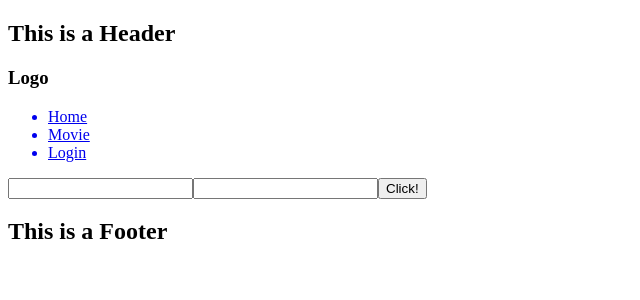
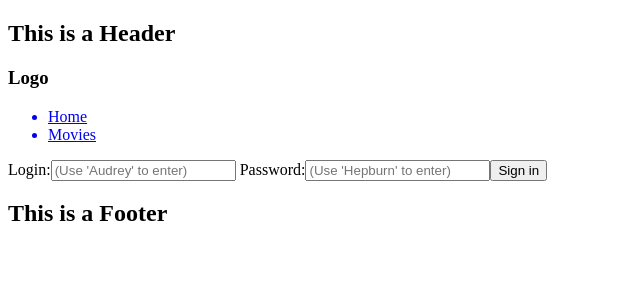
Before and after one commit to ItsMarcosC/AudreyHepburn, a React (Create React App) app: page /movies#/login in a window 1280 px wide. Shown: the top 300 px of the page, without its empty margins (0-640 px from the left). Built offline with nearby package versions, Linux system fonts and the light colour scheme.

Commit message:
Login Page Completed/ No CSS

```diff
--- a/src/App.js
+++ b/src/App.js
@@ -5,18 +5,19 @@ import './style/App.css';
 
 // Import Components and Pages
 import Home from './pages/Home'
-import Movie from './pages/Movie';
+import Movies from './pages/Movies';
 import Login from './pages/Login';
 import NotFound from './pages/404';
 import Nav from './components/Nav'
 import Header from './components/Header';
 import Footer from './components/Footer';
 
-
-
 function App() {
-  const [profileInfo, setProfileInfo] = useState([]);
   const [isLogged, toggleLogged] = useState(false);
+  const [loginInfo] = useState({
+    login: 'Audrey',
+    password: 'Hepburn',
+  });
 
   return (
     <>
@@ -25,15 +26,21 @@ function App() {
       <Switch>
         <Route path="/login" component={ () =>
           <Login
-            key={isLogged}
-            profileInfo={profileInfo}
-            setProfileInfo={setProfileInfo}
+            loginInfo={loginInfo}
             isLogged={isLogged}
             toggleLogged={toggleLogged}
           />}
         />
-        <Route path="/movie" component={Movie}/>
-        <Route exact path="/" component={Home}/>
+        <Route path="/movies" component={ () =>
+          <Movies
+            isLogged={isLogged}
+          />}
+        />
+        <Route exact path="/" component={ () =>
+          <Home
+            isLogged={isLogged}
+          />}
+        />
         <Route path="*" component={NotFound}/>
       </Switch>
       <Footer />
--- a/src/components/Form.jsx
+++ /dev/null
@@ -1,33 +0,0 @@
-import React, { useState } from 'react';
-
-const Form = ({profileInfo, setProfileInfo}) => {
-  const [info, setInfo] = useState({ name:'', password:'' });
-
-  const onChangeHandle = ({target}) => {
-    const {name, value} = target;
-    setInfo({
-        ...info,
-        [name]: value
-    })
-  }
-
-  const submitTodoHandler = (e) => {
-    e.preventDefault();
-    setProfileInfo([
-      ...profileInfo,
-      {name: info.name, password: info.password}
-    ]);
-    setInfo("");
-  };
- return (
-    <form>
-      <input type="text" className="todo-input" onChange={onChangeHandle} value={info.name} name="name"/>
-      <input type="text" className="todo-input" onChange={onChangeHandle} value={info.password} name="password" />
-      <button className="todo-button" type="submit" onClick={submitTodoHandler}>
-        Click!
-      </button>
-    </form>
-  );
-}
-
-export default Form;
--- /dev/null
+++ b/src/components/InvalidLogin.jsx
@@ -0,0 +1,10 @@
+function InvalidLogin() {
+  return (
+    <div>
+      <h2>Invalid Login and/or Password</h2>
+      <h3>(This a mocked login, use "Audrey" as Login and "Hepburn" as Password to gain access)</h3>
+    </div>
+  );
+}
+
+export default InvalidLogin;
--- a/src/components/Nav.jsx
+++ b/src/components/Nav.jsx
@@ -9,11 +9,8 @@ function Nav() {
         <Link to="/">
           <li>Home</li>
         </Link>
-        <Link to="/movie">
-          <li>Movie</li>
-        </Link>
-        <Link to="/login">
-          <li>Login</li>
+        <Link to="/movies">
+          <li>Movies</li>
         </Link>
       </ul>
     </nav>
--- a/src/pages/Home.jsx
+++ b/src/pages/Home.jsx
@@ -1,9 +1,10 @@
-import React from "react";
+import React from 'react';
+import  { Redirect } from 'react-router-dom';
 
-function Home() {
+const Home = ({isLogged}) => {
   return (
     <div className="App">
-      <h1>Home Page</h1>
+      { isLogged ? <h1>Home Page</h1> : <Redirect to="/login"/>}
     </div>
   );
 }
--- a/src/pages/Login.jsx
+++ b/src/pages/Login.jsx
@@ -1,15 +1,54 @@
-import React from "react";
-import Form from '../components/Form'
+import React, { useState } from 'react';
+import  { Redirect } from 'react-router-dom'
+import InvalidLogin from '../components/InvalidLogin';
 
-const Login = ({profileInfo, setProfileInfo, isLogged, toggleLogged}) => {
+const Login = ({loginInfo, isLogged, toggleLogged}) => {
+  const [typedInfo, setTypedInfo] = useState({ login:'', password:'' });
+  const [validInfo, toggleValidInfo] = useState(true);
+
+  const onChangeHandle = ({target}) => {
+    const {name, value} = target;
+    setTypedInfo({
+        ...typedInfo,
+        [name]: value
+    })
+  }
+
+  const submitButtonHandler = (e) => {
+    e.preventDefault();
+    if (typedInfo.login === loginInfo.login && typedInfo.password === loginInfo.password) {
+      toggleLogged(true);
+    } else {
+      toggleValidInfo(false);
+    }
+    setTypedInfo({
+      login: '',
+      password: '',
+    });
+  };
+
   switch(isLogged) {
     case true:
-      return  <h2>ESTOU LOGADA</h2>
+      return  <Redirect to="/"/>
     default:
-      return <Form
-        profileInfo={profileInfo}
-        setProfileInfo={setProfileInfo}
-      />
+      return (
+        <div>
+          <form>
+            <label htmlFor="login"> Login:
+              <input type="text" id="login" name="login" onChange={onChangeHandle} value={typedInfo.login} placeholder={`(Use 'Audrey' to enter)`} />
+            </label>
+
+            <label htmlFor="password"> Password:
+              <input type="text" id="password" name="password" onChange={onChangeHandle} value={typedInfo.password} placeholder={`(Use 'Hepburn' to enter)`} />
+            </label>
+
+            <button type="submit" onClick={submitButtonHandler} >
+              Sign in
+            </button>
+          </form>
+          { validInfo ? '' : <InvalidLogin /> }
+        </div>
+      );
   }
 }
 
--- a/src/pages/Movie.jsx
+++ /dev/null
@@ -1,12 +0,0 @@
-import React from "react";
-
-function Movie() {
-  return (
-    <div className="App">
-
-      <h1>Movie Page</h1>
-    </div>
-  );
-}
-
-export default Movie;
--- /dev/null
+++ b/src/pages/Movies.jsx
@@ -0,0 +1,12 @@
+import React from 'react';
+import  { Redirect } from 'react-router-dom'
+
+const Movie = ({isLogged}) => {
+  return (
+    <div className="App">
+      { isLogged ? <h1>Movie Page</h1> : <Redirect to="/login"/>}
+    </div>
+  );
+}
+
+export default Movie;
```
Also changed, not shown: src/style/Comments.css (deleted).
